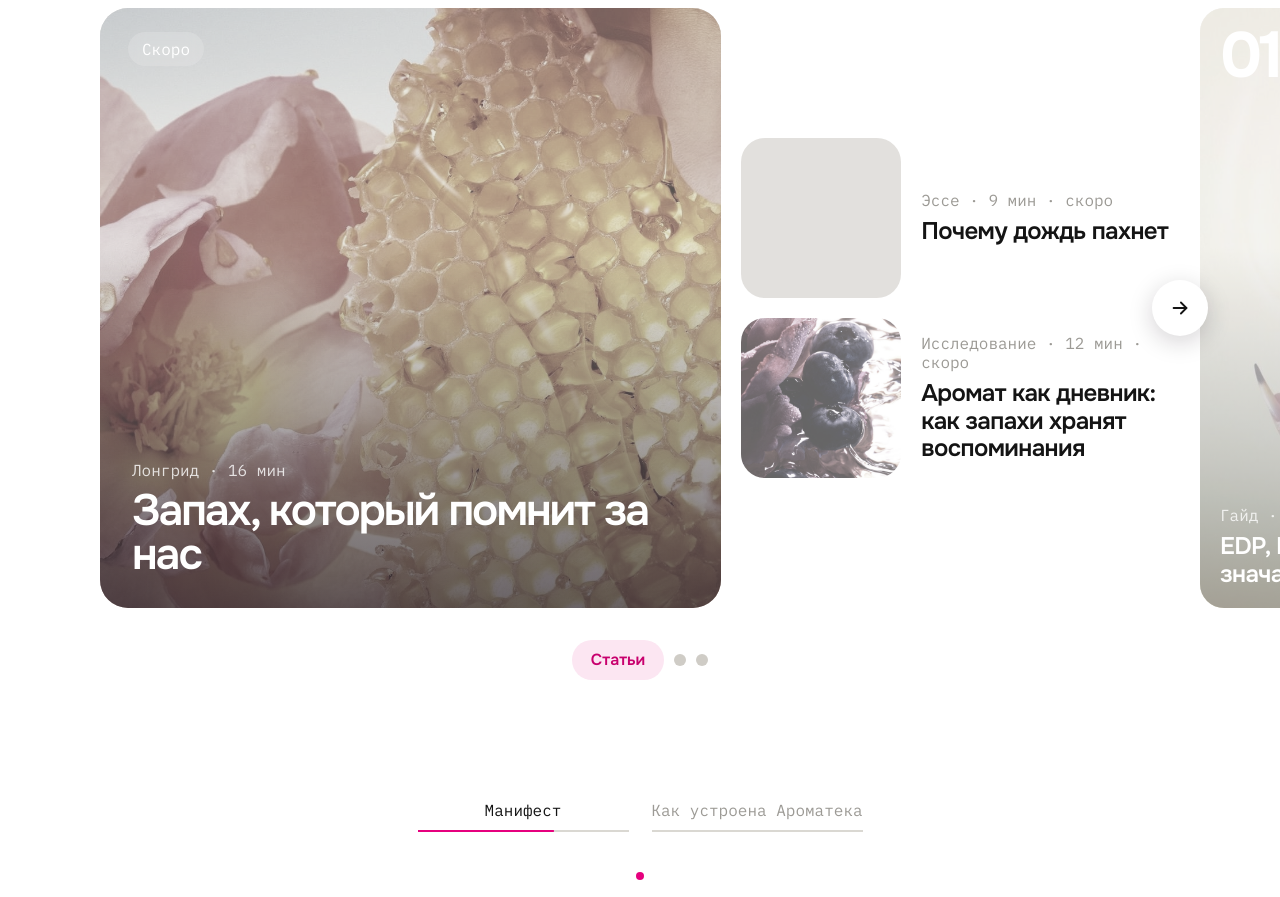
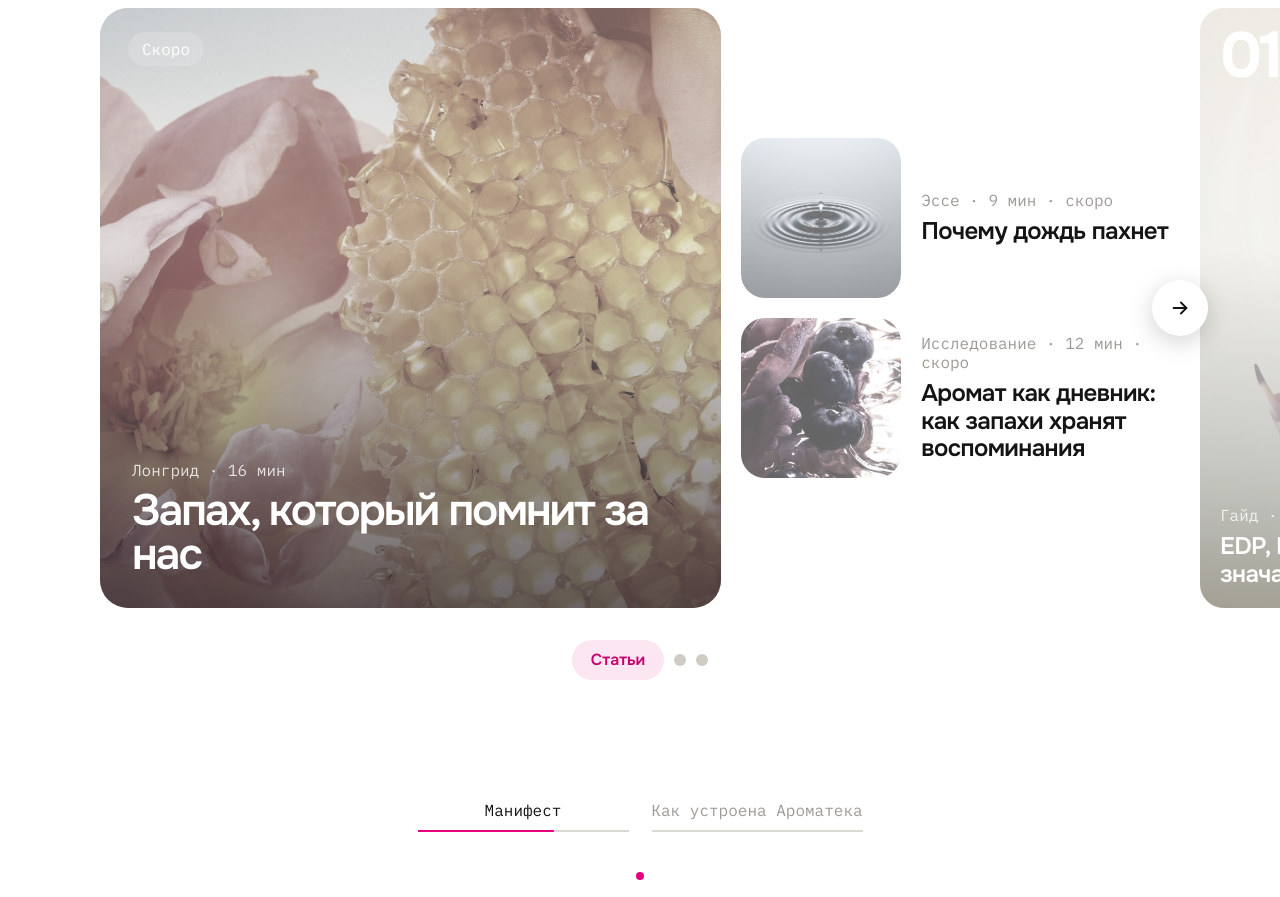
Before and after one commit to HSEADC/Scentflow, a React app: page index.html in a window 1280 px wide. Shown: the part 1320-2217 px from the top of the page. Built offline with nearby package versions, Linux system fonts and the light colour scheme; some packages are replaced by stand-ins of ours.

Commit message:
Картинка для статьи «Почему дождь пахнет»

```diff
--- a/index.html
+++ b/index.html
@@ -58,7 +58,7 @@
           <div class="rubric-rail">
             <div class="rubric-slide articles-slide" id="rubric-articles" role="group" aria-roledescription="слайд" aria-label="Статьи, 1 из 3">
               <article class="editorial-card article-feature"><img src="images/home/card-memory.png" alt="Розовые лепестки и золотистые медовые соты" loading="lazy" /><span class="soon-badge mono">Скоро</span><div class="editorial-caption"><p class="mono">Лонгрид · 16 мин</p><h3>Запах, который помнит за нас</h3></div></article>
-              <div class="article-side-list"><article class="article-side"><span class="article-placeholder" aria-hidden="true"></span><div><p class="mono">Эссе · 9 мин · скоро</p><h3>Почему дождь пахнет</h3></div></article><article class="article-side"><img src="images/home/cover.png" alt="Черника и лепестки в воде" loading="lazy" /><div><p class="mono">Исследование · 12 мин · скоро</p><h3>Аромат как дневник: как запахи хранят воспоминания</h3></div></article></div>
+              <div class="article-side-list"><article class="article-side"><img src="images/home/card-rain.jpg" alt="Капля падает в воду и расходится кругами" loading="lazy" /><div><p class="mono">Эссе · 9 мин · скоро</p><h3>Почему дождь пахнет</h3></div></article><article class="article-side"><img src="images/home/cover.png" alt="Черника и лепестки в воде" loading="lazy" /><div><p class="mono">Исследование · 12 мин · скоро</p><h3>Аромат как дневник: как запахи хранят воспоминания</h3></div></article></div>
             </div>
             <div class="rubric-slide guides-slide" id="rubric-guides" role="group" aria-roledescription="слайд" aria-label="Гайды, 2 из 3" aria-hidden="true" inert>
 <article class="editorial-card "><img src="images/home/guide-concentration.png" alt="" loading="lazy" /><span class="editorial-number">01</span><div class="editorial-caption"><p class="mono">Гайд · 8 мин · скоро</p><h3>EDP, EDT, Parfum: что <br />значат буквы на флаконе</h3></div></article><article class="editorial-card "><img src="images/home/guide-wardrobe.png" alt="" loading="lazy" /><span class="editorial-number">02</span><div class="editorial-caption"><p class="mono">Гайд · 8 мин · скоро</p><h3>Как собрать гардероб <br />из трёх ароматов</h3></div></article><article class="editorial-card "><img src="images/home/card-guide.png" alt="" loading="lazy" /><span class="editorial-number">03</span><div class="editorial-caption"><p class="mono">Гайд · 6 мин · скоро</p><h3>Что такое шлейф <br />и зачем он вам</h3></div></article>
```
Also changed, not shown: images/home/Group 8367.png (added), images/home/card-rain.jpg (added), images/home/rain.jpg (added).
